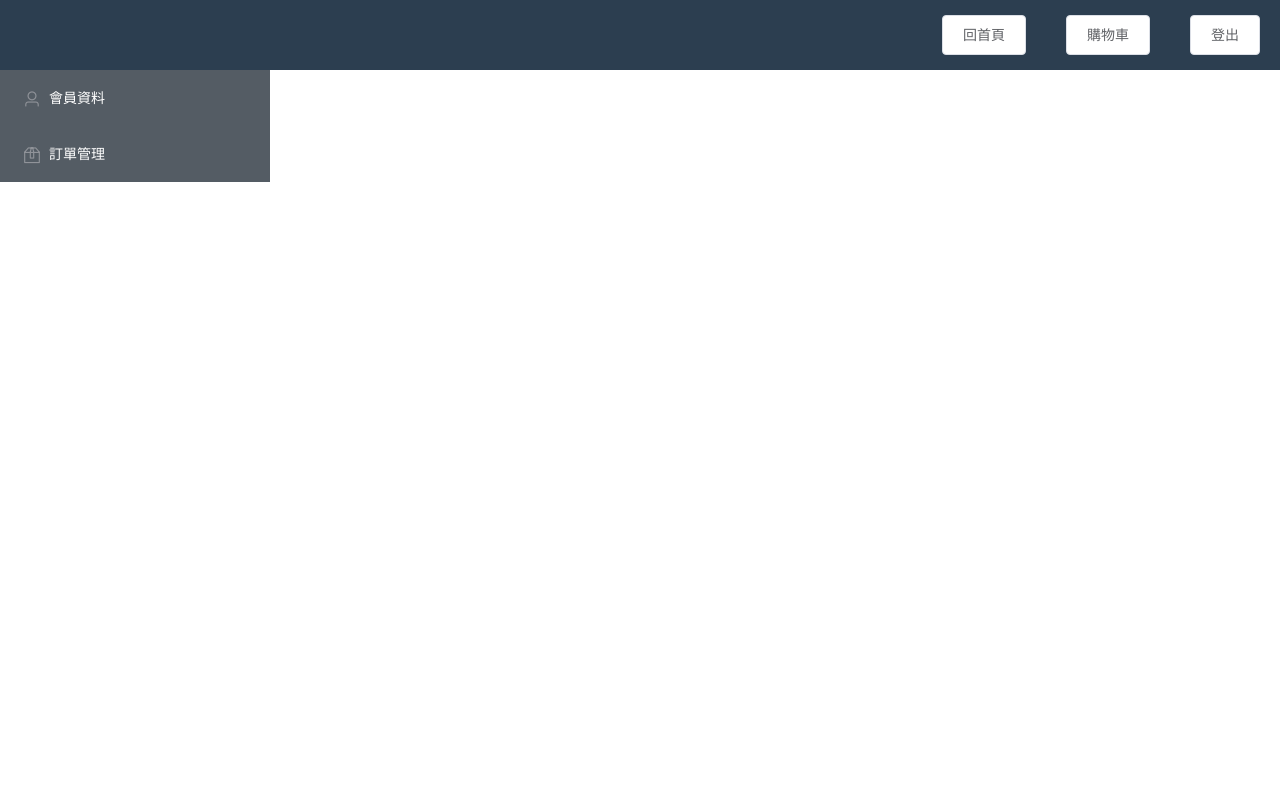
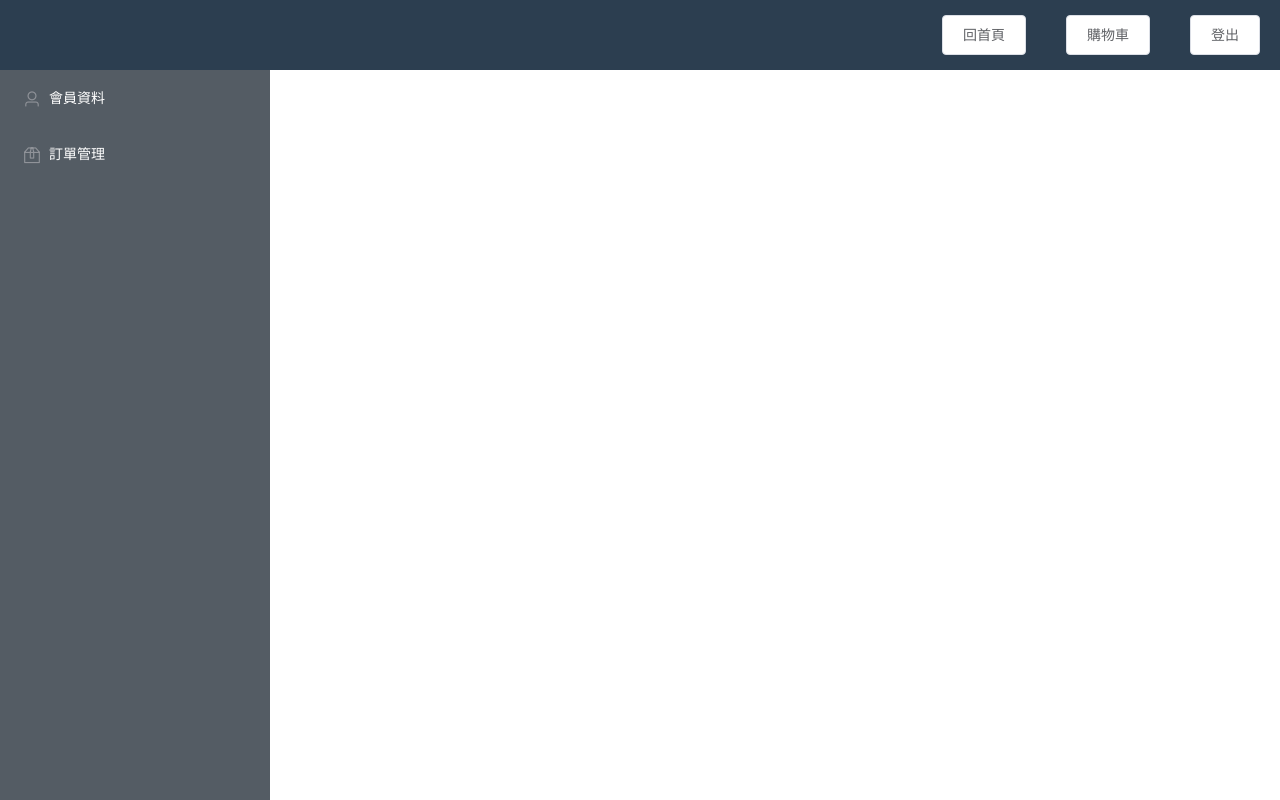
Before and after one commit to a8343656/mall-client, a Vue app: page /member in a window 1280 px wide. Built offline with nearby package versions, Linux system fonts and the light colour scheme.

Commit message:
調整排版，但無線滾動目前會一口氣call完所有資料

```diff
--- a/src/page/layout/member_layout.vue
+++ b/src/page/layout/member_layout.vue
@@ -57,11 +57,10 @@ export default ({
   display: flex;
   flex-direction:column;
 
-}
+
   .topbar {
-
+    position: sticky;
     background: #2c3e50;
-  width: 100%;
     height: 70px;
 
     display: flex;
@@ -74,9 +73,12 @@ export default ({
 
   }
   .bottom{
+    position: sticky;
+    width: 100%;
+    left:0;
     display: flex;
     flex-direction:row;
-  height: calc(100% - 70px);
+    height: calc(100vh - 70px);
 
     .sidebar {
       border-right-width: 0;
@@ -84,6 +86,7 @@ export default ({
     }
 
     .right-context {
+      overflow-y: hidden;
       width: calc(100% - 270px);
 
       .show-div {
@@ -91,8 +94,10 @@ export default ({
       }
 
   }
-
+}
 }
 
 
+
+
 </style>
--- a/src/page/member/buylist.vue
+++ b/src/page/member/buylist.vue
@@ -1,7 +1,7 @@
 <template lang="pug">
-  div(class="buylist")
-    ul(v-infinite-scroll="load" infinite-scroll-disabled="scrollDisabled")
-      li(v-for="item in buylist" :key="item.id")
+  div(class="buylist" )
+    ul
+      li(v-for="item in buylist" :key="item.id" v-infinite-scroll="load" infinite-scroll-disabled="scrollDisabled" infinite-scroll-distance=30)
         el-card
           div
             div(class="top-describe")
@@ -30,7 +30,7 @@ export default {
         buylist:[],
         page:{
           currentPage: 1,
-          pageSize: 2,
+          pageSize: 3,
           totalPage:0,
         },
         sortData: {
@@ -51,6 +51,7 @@ export default {
     },
     methods: {
       load(){
+        console.log('a')
         if(this.page.currentPage < this.page.totalPage){
           this.loading = true;
           this.page.currentPage ++;
@@ -82,18 +83,20 @@ export default {
 
 <style lang="scss" scoped>
 .buylist {
-  height: 100vh;
-  overflow-y: auto;
+    height: 100vw;
+    overflow-y: auto;
+
   ul{
+
     list-style-type: none;
     padding:0;
     li{
       margin-bottom:10px;
       .top-describe{
-      display: flex;
-      justify-content:space-between;
-      align-items: center;
-      height: 120px;
+        display: flex;
+        justify-content:space-between;
+        align-items: center;
+        height: 120px;
       }
       .cancel-btn{
         margin: 20px;
```
Lines whose indentation alone changed are shown as unchanged.
